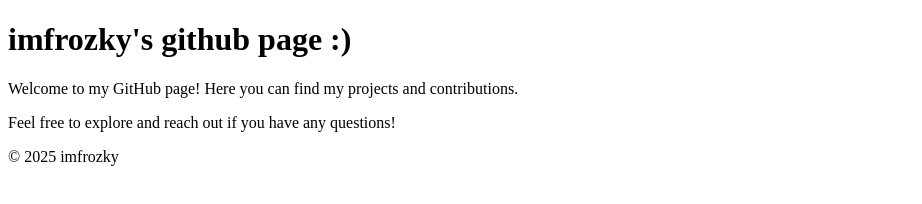
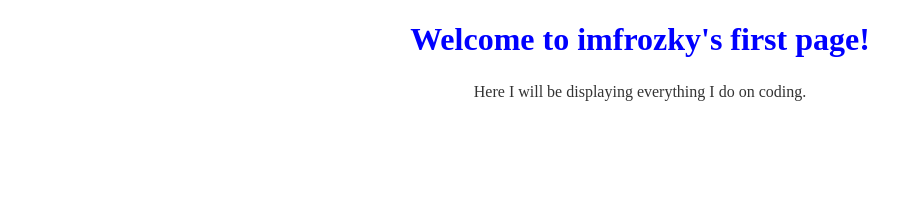
Before and after one commit to imfrozky/imfrozky.github.io, a plain HTML site: page index.html in a window 1280 px wide. Shown: the whole page, without its empty margins (0-922 px from the left). Drawn offline with Linux system fonts and the light colour scheme.

Commit message:
new demo to check github

```diff
--- a/index.html
+++ b/index.html
@@ -3,16 +3,12 @@
 <head>
   <meta charset="UTF-8">
   <meta name="viewport" content="width=device-width, initial-scale=1.0">
-  <title>imfrozky's github page :)</title>
+  <title>imfrozky's github page</title>
+  <link rel="stylesheet" href="./style/style.css">
 </head>
 <body>
-  <h1>imfrozky's github page :)</h1>
-  <p>Welcome to my GitHub page! Here you can find my projects and contributions.</p>
-  <p>Feel free to explore and reach out if you have any questions!</p>
-  <footer>
-    <p>&copy; 2025 imfrozky</p>
-  </footer>
-
+<h1> Welcome to imfrozky's first page!</h1>
+<p>Here I will be displaying everything I do on coding.</p>
 
 </body>
 </html>
--- /dev/null
+++ b/style/style.css
@@ -0,0 +1,11 @@
+h1 {
+    color: blue;
+    text-align: center;
+}
+
+p {
+    font-size: 16px;
+    line-height: 1.5;
+    color: #333;
+    text-align: center;
+}
```
Also changed, not shown: app/mainapp.js (added).
